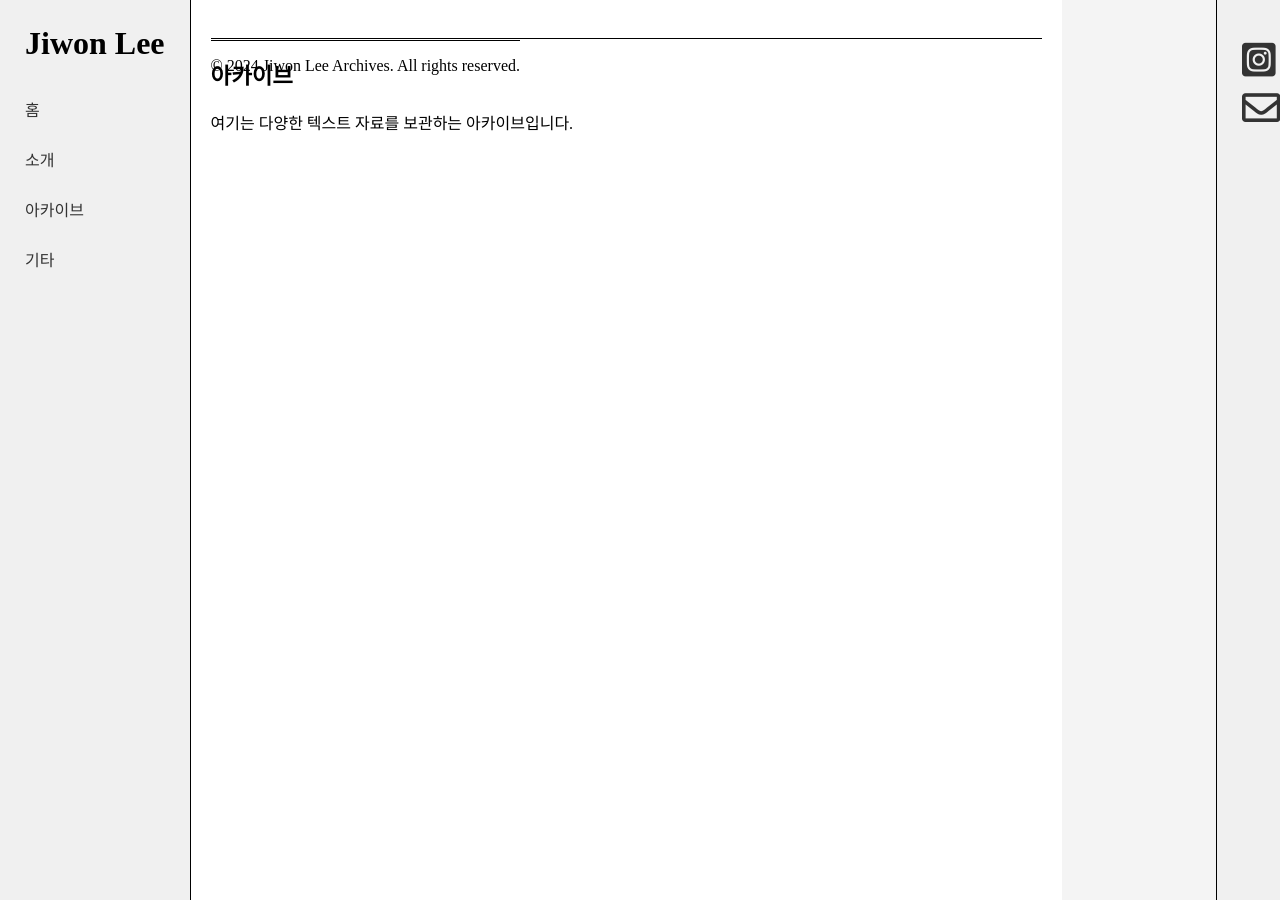
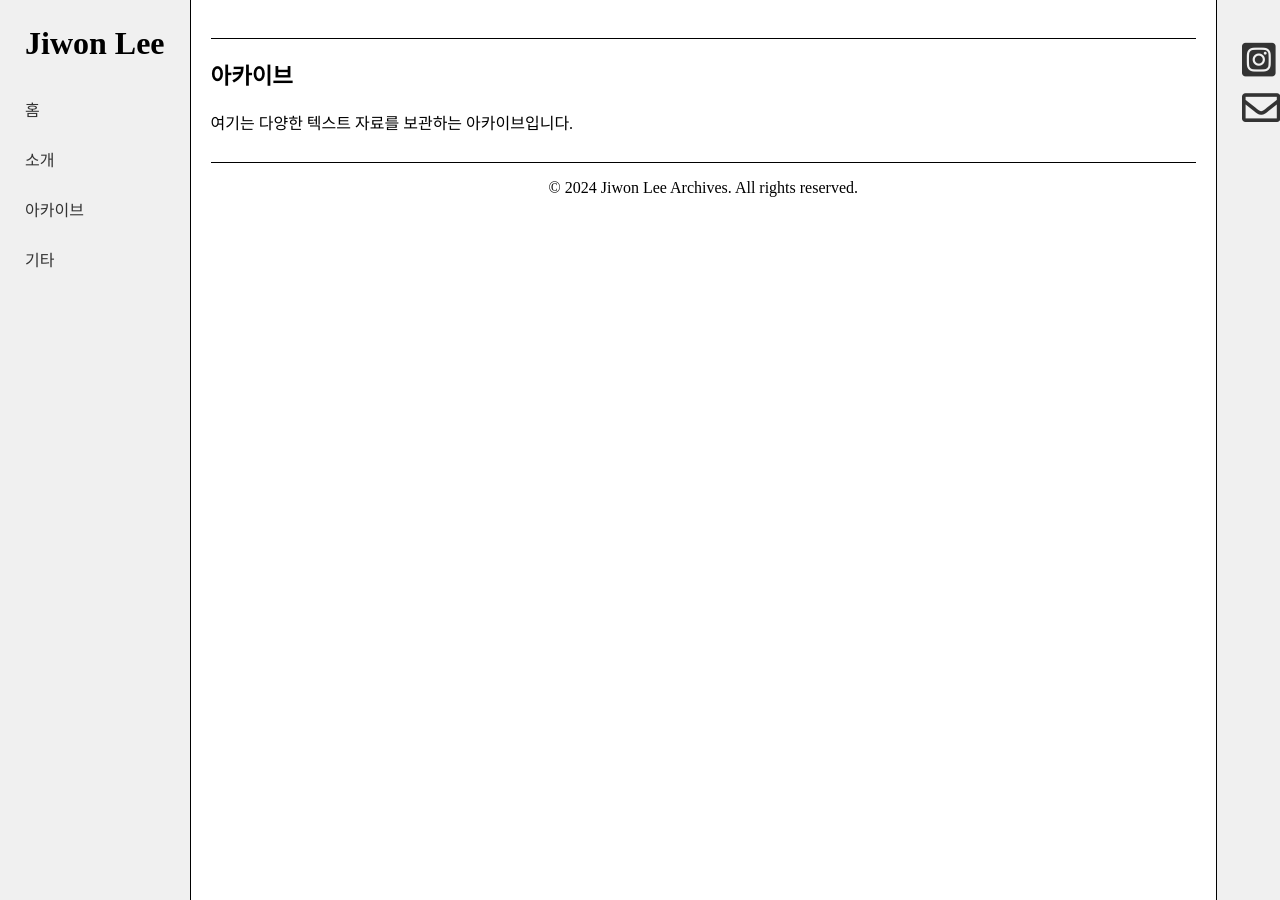
Before and after one commit to LfayeJ/archives, a Jekyll site: the page built from index.html, in a window 1280 px wide. Built offline with Jekyll 4.4.1, drawn with Linux system fonts in a browser that asks for light colours; some web fonts are replaced.

Commit message:
Update styles.css

```diff
--- a/assets/css/styles.css
+++ b/assets/css/styles.css
@@ -54,7 +54,7 @@ p:last-of-type {
 
 .container {
   display: flex;
-  width: 83vw;
+  width: 95vw;
   min-height: 100vh;
   background-color: #fff;
 }
@@ -199,7 +199,6 @@ footer {
   clear: both; /* 플로팅 요소들을 clear합니다. */
   border-top: 1px solid var(--border-color);
   margin-top: 20px;
-  position: absolute;
 }
 
 /* 태블릿 및 그 이하 */
```
